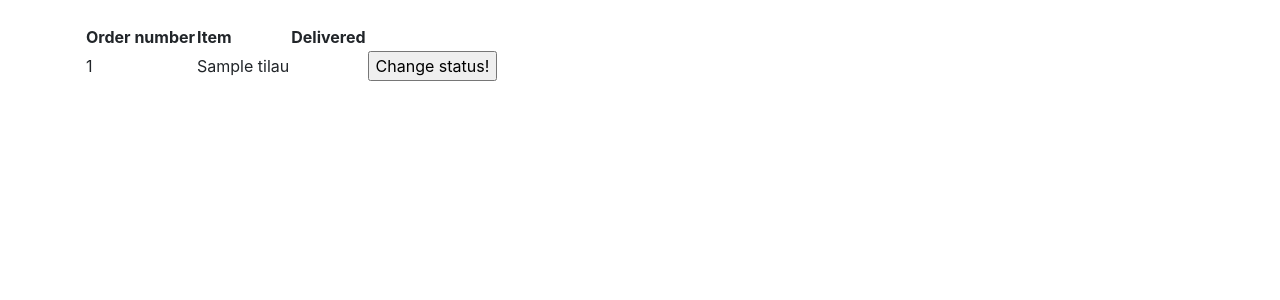
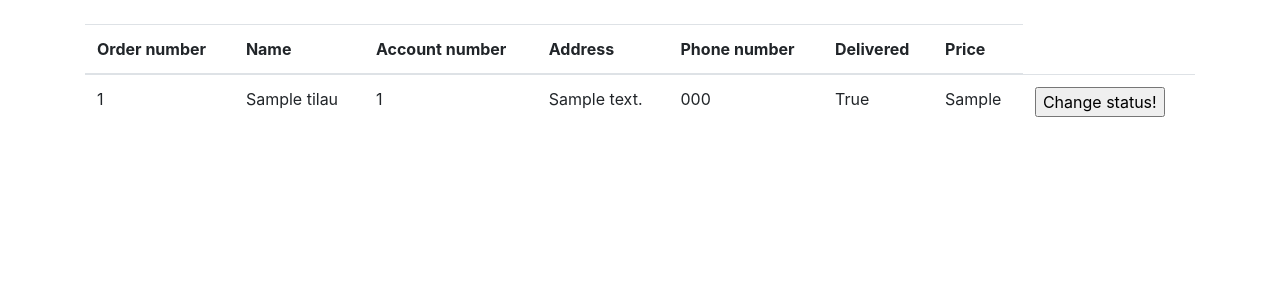
Before and after one commit to larenala/Pizzapalvelu, a Flask app: page /orders/ in a window 1280 px wide. Shown: the part 56-356 px from the top of the page. Run offline with Flask 2, Linux system fonts and the light colour scheme; tables that the repository leaves empty hold one stand-in row (values such as "Sample post"); some libraries are stand-ins or nearby versions.

Commit message:
added bootstrap to table

```diff
--- a/application/templates/orders/list.html
+++ b/application/templates/orders/list.html
@@ -1,17 +1,29 @@
 {% extends "layout.html" %}
 
 {% block body %}
-  <table>
+  <table class="table">
+    <thead>
       <tr>
-      <th>Order number</th>
-      <th>Item</th>
-      <th>Delivered</th>
+        <th scope="col">Order number</th>
+        <th scope="col">Name</th>
+        <th scope="col">Account number</th>
+        <th scope="col">Address</th>
+        <th scope="col">Phone number</th>
+        <th scope="col">Delivered</th>
+        <th scope="col">Price</th>
       </tr>
+    </thead>
+    <tbody>
     {% for order in orders %}
-    <tr>
+      <tr scope="row">
         <td>{{ order.id }}</td>
         <td>{{ order.name }}</td>
-      <td>{{ order.done }}</td>
+        <td>{{ order.account_id }}</td>
+        <td>{{ order.address }}</td>
+        <td>{{ order.phone }}</td>
+        <td>{{ order.delivered }}</td>
+        <td>{{ order.price }}</td>
+
         <td>
        	<form method="POST" action="{{ url_for('orders_set_delivered', order_id=order.id) }}">
 	  <input type="submit" value="Change status!"/>
@@ -19,5 +31,6 @@
         </td>
       </tr>
       {% endfor %}
+     </tbody>
    </table>
 {% endblock %}
```
Lines whose indentation alone changed are shown as unchanged.
